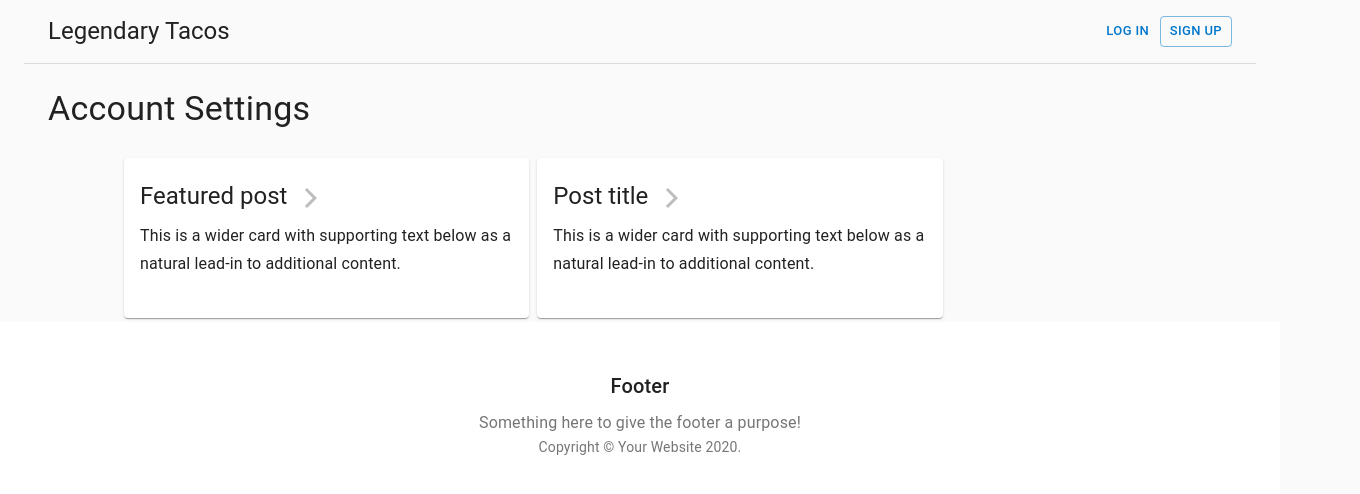
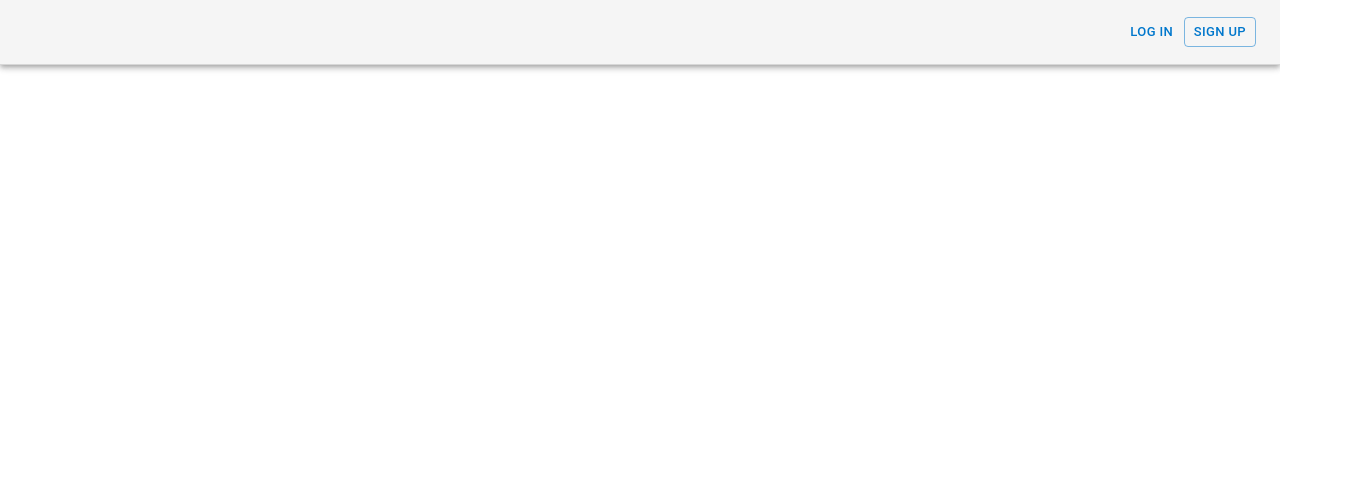
Before and after one commit to dakaii/legendary-tacos, a React (Create React App) app: page /signup in a window 1280 px wide. Shown: the top 494 px of the page, 1360 px wide, since content can reach past the window. Built offline with nearby package versions, Linux system fonts and the light colour scheme.

Commit message:
add organization info

```diff
--- a/src/components/Header.js
+++ b/src/components/Header.js
@@ -2,11 +2,10 @@ import Button from '@material-ui/core/Button';
 import Link from '@material-ui/core/Link';
 import { makeStyles } from '@material-ui/core/styles';
 import Toolbar from '@material-ui/core/Toolbar';
-// import IconButton from '@material-ui/core/IconButton';
-// import SearchIcon from '@material-ui/icons/Search';
 import Typography from '@material-ui/core/Typography';
 import PropTypes from 'prop-types';
 import React from 'react';
+import { AppBar } from '@material-ui/core';
 
 const useStyles = makeStyles((theme) => ({
     toolbar: {
@@ -31,8 +30,8 @@ export default function Header(props) {
 
     return (
         <React.Fragment>
+            <AppBar color="default" position="static">
                 <Toolbar className={classes.toolbar}>
-                {/* <Button size="small">Subscribe</Button> */}
                     <Typography
                         component="h2"
                         variant="h5"
@@ -43,9 +42,6 @@ export default function Header(props) {
                     >
                         {title}
                     </Typography>
-                {/* <IconButton>
-                    <SearchIcon />
-                </IconButton> */}
                     <Button
                         size="small"
                         component={Link}
@@ -82,6 +78,7 @@ export default function Header(props) {
                     </Link>
                 ))}
             </Toolbar> */}
+            </AppBar>
         </React.Fragment>
     );
 }
--- a/src/containers/App.js
+++ b/src/containers/App.js
@@ -5,10 +5,13 @@ import { HashRouter, Route, Switch } from 'react-router-dom';
 import { applyMiddleware, compose, createStore } from 'redux';
 import logger from 'redux-logger';
 import createSagaMiddleware from 'redux-saga';
+import { PrivateRoute } from '../components/PrivateRoute';
 import reducer from '../reducers/rootReducer';
 import Sagas from '../sagas/Sagas';
 import { Dashboard } from './Dashboard';
+import { Landing } from './Landing';
 import { LogIn } from './LogIn';
+import { OrganizationInfo } from './OrganizationInfo';
 import { SignUp } from './SignUp';
 
 const isDevMode =
@@ -45,14 +48,19 @@ export const App = () => {
             <Provider store={store}>
                 <HashRouter>
                     <Switch>
-                        <Route exact path="/" component={Dashboard} />
+                        <Route exact path="/" component={Landing} />
                         <Route exact path="/signup" component={SignUp} />
                         <Route exact path="/login" component={LogIn} />
-                        {/* <PrivateRoute
+                        <PrivateRoute
                             exact
                             path="/dashboard"
                             component={Dashboard}
-                        /> */}
+                        />
+                        <PrivateRoute
+                            exact
+                            path="/organization-info"
+                            component={OrganizationInfo}
+                        />
                     </Switch>
                 </HashRouter>
             </Provider>
--- a/src/containers/Landing.js
+++ b/src/containers/Landing.js
@@ -1,10 +1,10 @@
 import React, { Fragment } from 'react';
-import NavBar from '../components/NavBar';
+import Header from '../components/Header';
 
 export const Landing = () => {
     return (
         <Fragment>
-            <NavBar />
+            <Header />
         </Fragment>
     );
 };
```
Also changed, not shown: src/containers/OrganizationInfo.js (added). Lines whose indentation alone changed are shown as unchanged.
